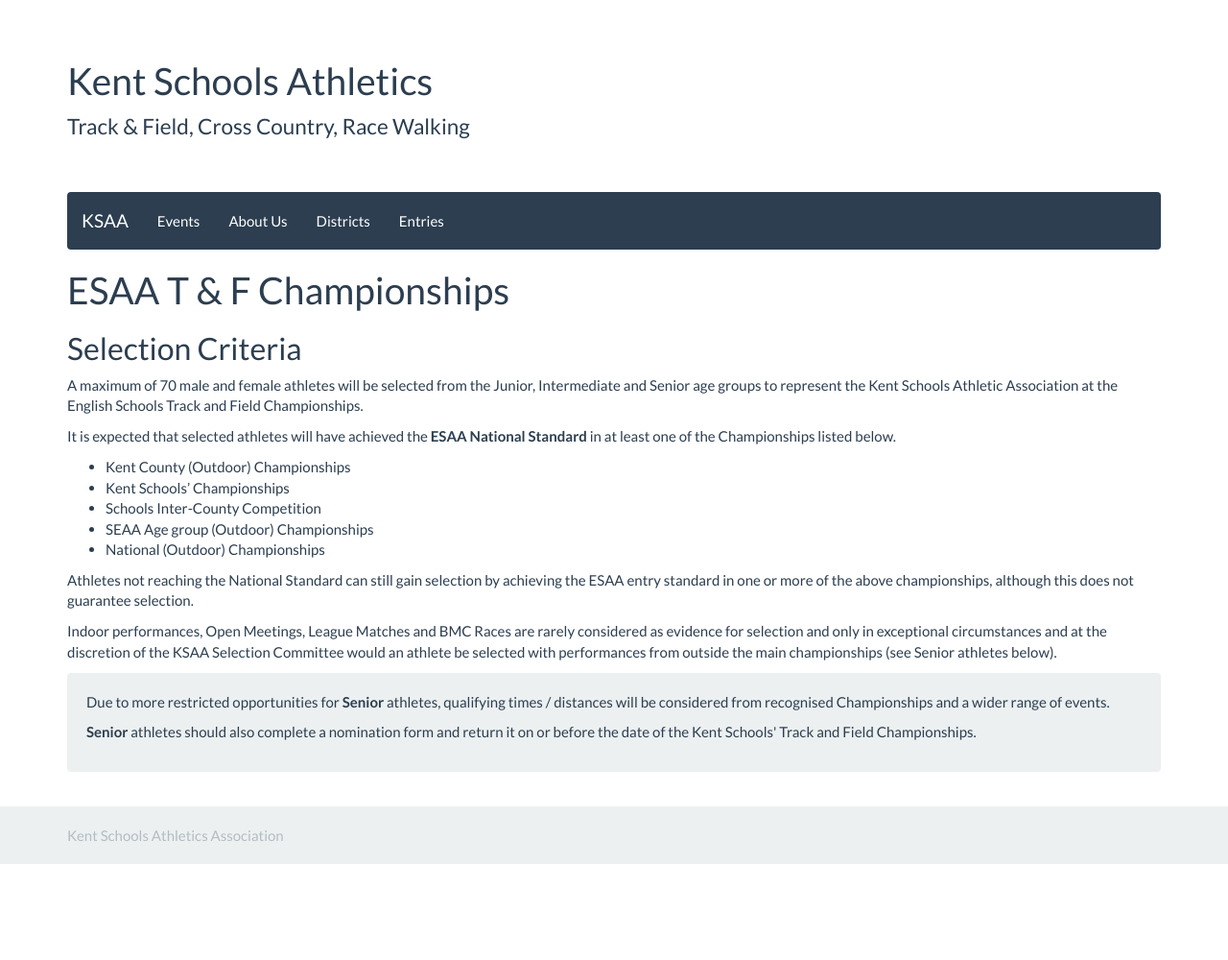
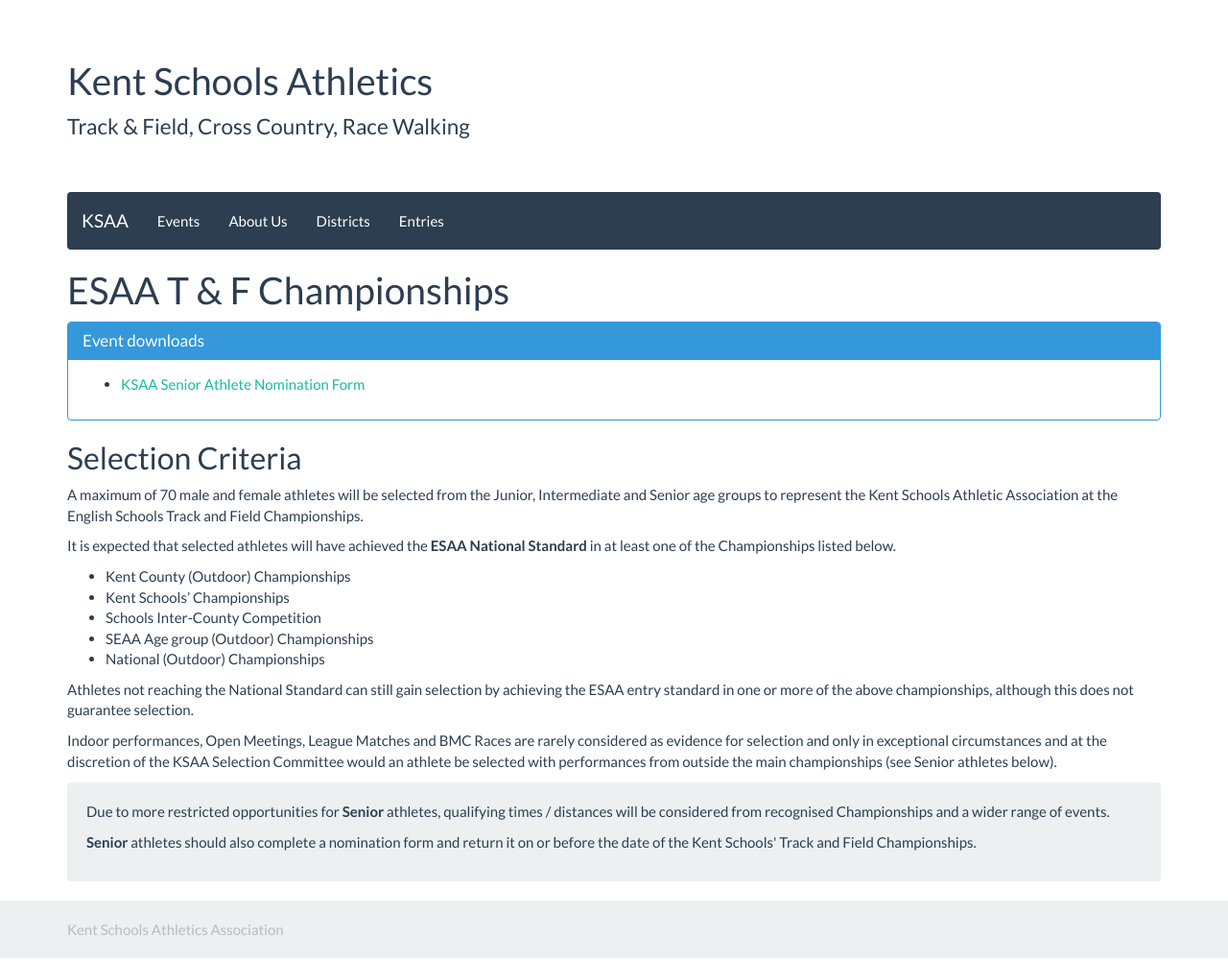
Before and after one commit to chrisnewark/chrisnewark.github.io, a Jekyll site: the page built from _events/22-23/2023-06-30-esaa-t-and-f-championships.md, in a window 1280 px wide. Shown: the whole page at 96% size. Built offline with Jekyll 4.4.1, drawn with Linux system fonts in a browser that asks for light colours; nearby versions of some CDN libraries; before the commit the page ends 901 px from its top, so only the background shows below that.

Commit message:
Added nomination form

```diff
--- a/_events/22-23/2023-06-30-esaa-t-and-f-championships.md
+++ b/_events/22-23/2023-06-30-esaa-t-and-f-championships.md
@@ -5,6 +5,21 @@
 dateOverride: 30 June / 01 July 2023
 location: Birmingham
 ---
+
+<div class="panel panel-info">
+  <div class="panel-heading">
+    <h3 class="panel-title">Event downloads</h3>
+  </div>
+  <div class="panel-body">
+    <ul>
+        <li>
+            <a href="/files/events/22-23/2023-06-30-esaa-t-and-f-championships/KSAA-Nomination-Form-SENIOR-ATHLETE.docx">
+                KSAA Senior Athlete Nomination Form
+            </a>
+        </li>
+    </ul>
+  </div>
+</div>
 
 ## Selection Criteria
 
```
Also changed, not shown: 1 other file.
